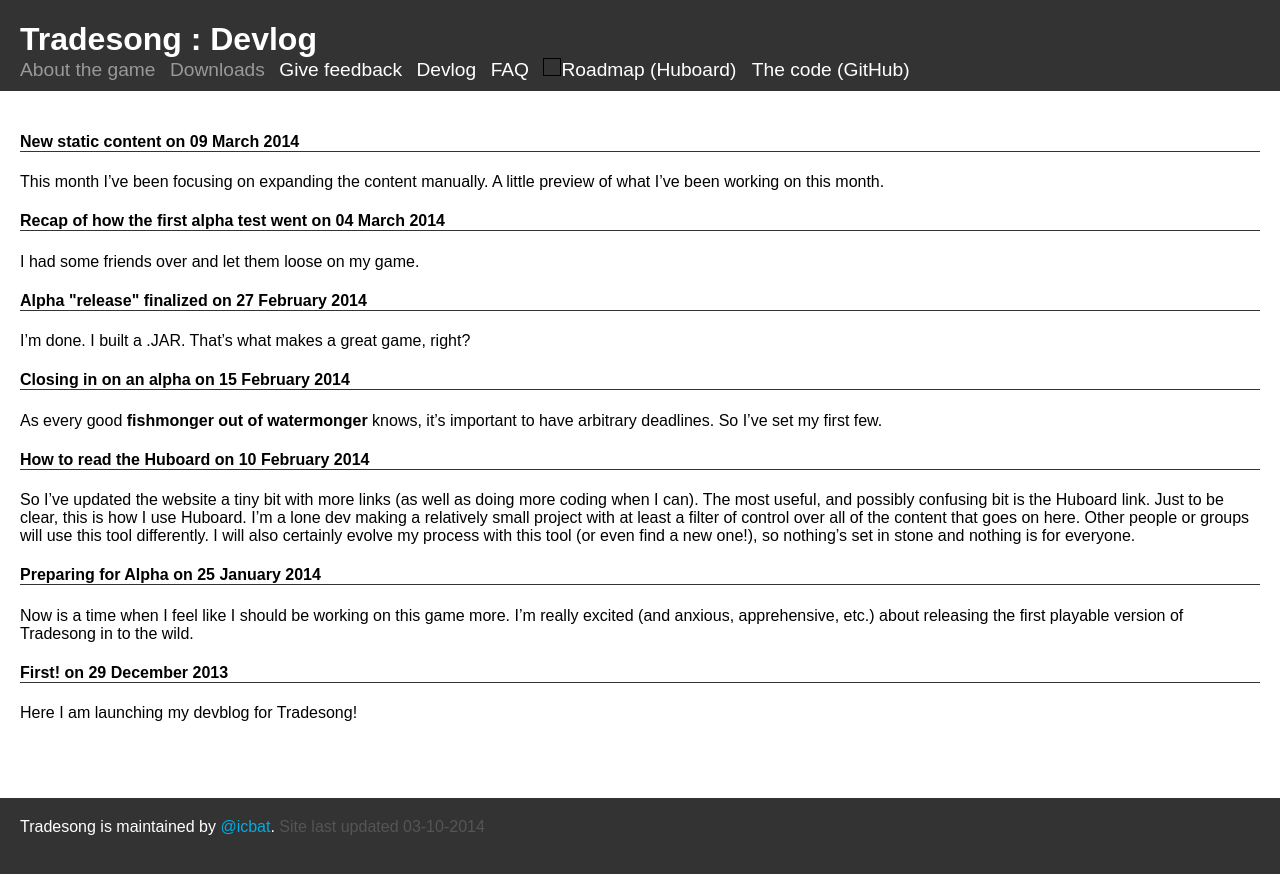
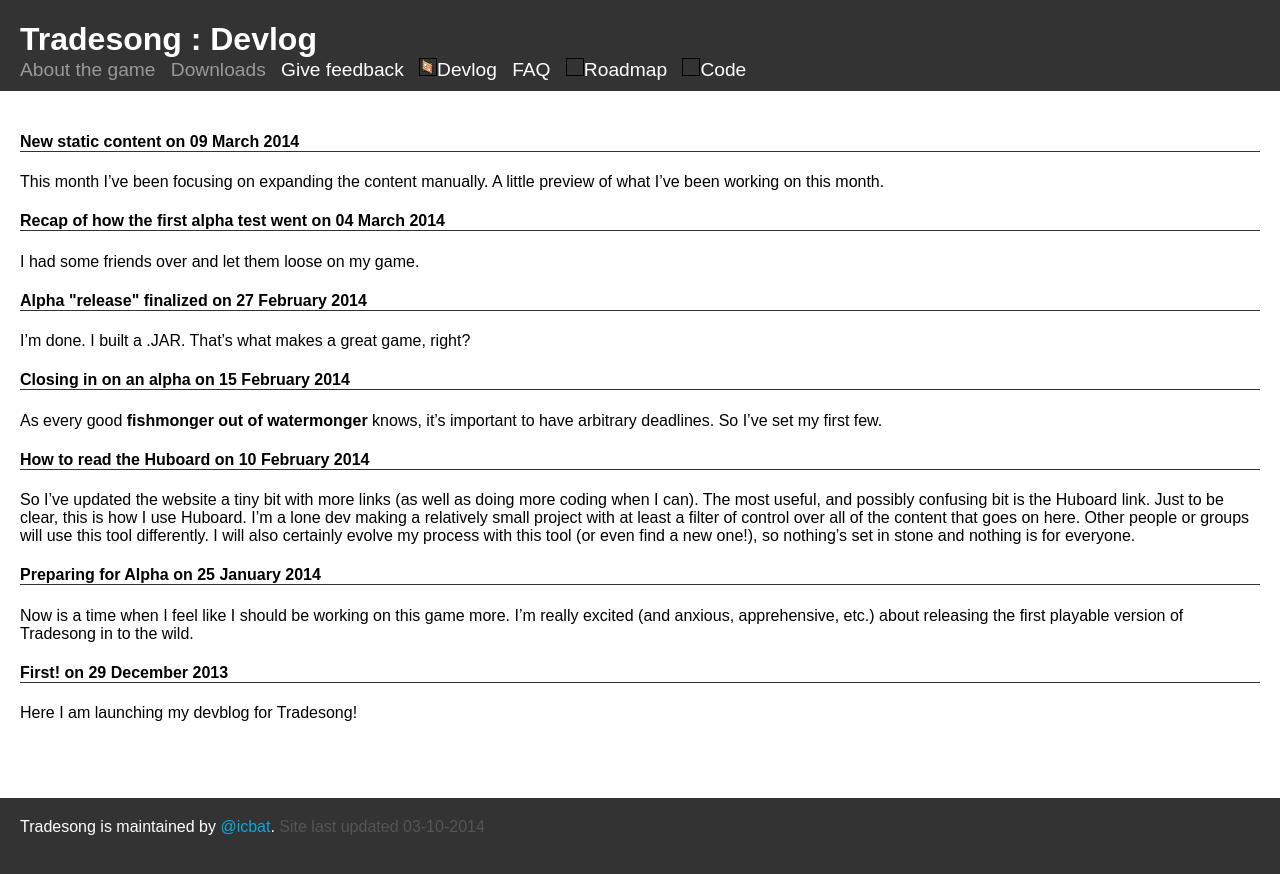
Before and after one commit to icbat/tradesong, a Jekyll site: the page built from index.md, in a window 1280 px wide. Shown: the top 874 px of the page. Built offline with Jekyll 4.4.1, drawn with Linux system fonts in a browser that asks for light colours.

Commit message:
More icons. Needs moar

```diff
--- a/_includes/header.html
+++ b/_includes/header.html
@@ -11,14 +11,26 @@
 		<header>
 			<h1><a class="title" href="{{site.url}}">Tradesong</a> : {{page.title}}</h1>
 			<ul class="navHeader">
-				<li>About the game</li>
-				<li>Downloads</li>
-				<li><a href="https://docs.google.com/forms/d/1zM6Qeq977lBe62aWQFiGlWzuuviOscafiyrvcLikoKw/viewform">Give feedback</a></li>
-				<li><a href="{{site.url}}/devlog">Devlog</a></li>
-				<li><a href="{{site.url}}/faq">FAQ</a></li>
+				<li>
+					About the game
+				</li>
+				<li>
+					Downloads
+				</li>
+				<li><a href="https://docs.google.com/forms/d/1zM6Qeq977lBe62aWQFiGlWzuuviOscafiyrvcLikoKw/viewform">
+					Give feedback
+				</a></li>
+				<li><a href="{{site.url}}/devlog">
+					<img src="{{site.url}}/images/icon-feedback.png"/>Devlog
+				</a></li>
+				<li><a href="{{site.url}}/faq">
+					FAQ
+				</a></li>
 				<li><a href="https://huboard.com/icbat/Tradesong#/milestones" target="_blank">
-					<img src="https://huboard.com/favicon.ico"/>Roadmap (Huboard)
+					<img src="https://huboard.com/favicon.ico"/>Roadmap
 				</a></li>
-				<li><a href="https://github.com/icbat/Tradesong" target="_blank">The code (GitHub)</a></li>
+				<li><a href="https://github.com/icbat/Tradesong" target="_blank">
+					<img src="https://github.com/favicon.ico"/>Code
+				</a></li>
 			</ul>
 		</header>
```
Also changed, not shown: images/icon-feedback.png (added).
